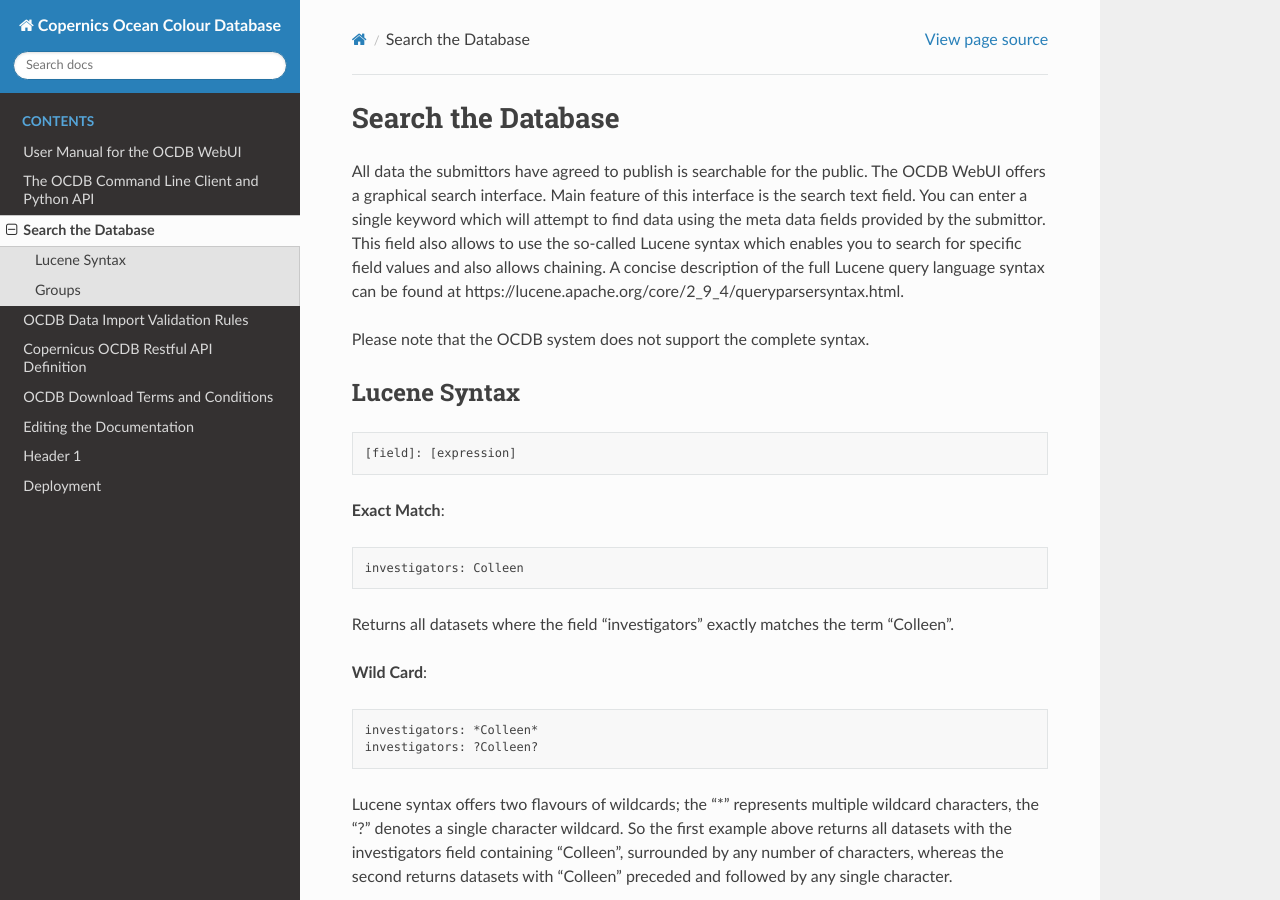
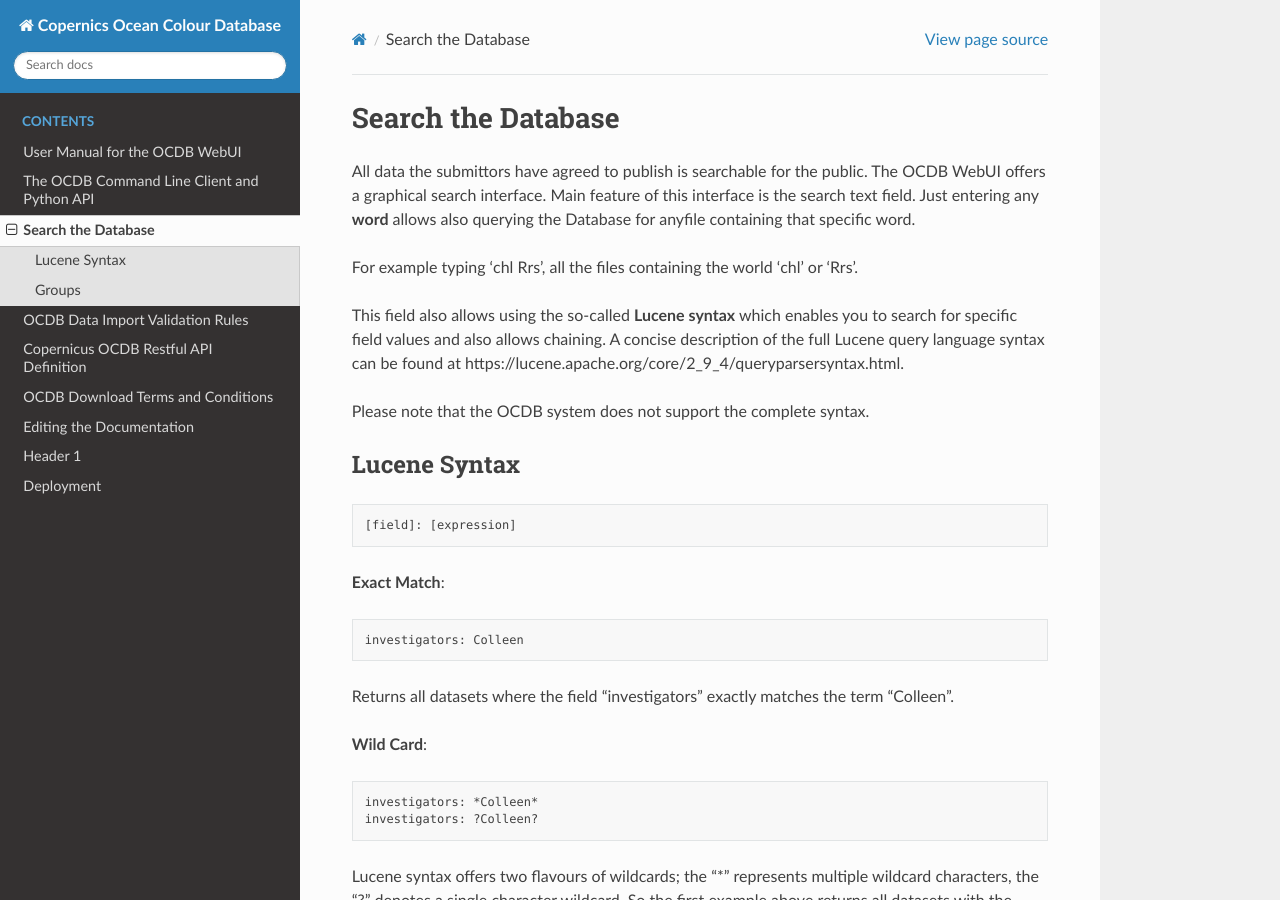
Before and after one commit to javierconcha/ocdb-docs, a Sphinx documentation site: the page built from docs/source/ocdb-search.md, in a window 1280 px wide and 900 px high. Built offline with Sphinx 7.4.7 and the Read the Docs theme 2.0.0, drawn with Linux system fonts in a browser that asks for light colours; pages that are not in the unit, such as notebooks, are missing from menus.

Commit message:
Update docs/source/ocdb-standard-field-unit.md, docs/source/ocdb-search.md files

```diff
--- a/docs/source/ocdb-search.md
+++ b/docs/source/ocdb-search.md
@@ -2,11 +2,11 @@
 
 All data the submittors have agreed to publish is searchable for the public.
 The OCDB WebUI offers a graphical search interface. Main feature of this interface is the search text field.
-You can enter a single keyword which will attempt to find data using the meta
-data fields provided by the submittor. This field also allows to use the
-so-called Lucene syntax which enables you to search for specific field values
-and also allows chaining. A concise description of the full Lucene query language syntax can be found at
-https://lucene.apache.org/core/2_9_4/queryparsersyntax.html.
+Just entering any __word__ allows also querying the Database for anyfile containing that specific word.
+
+For example typing 'chl Rrs', all the files containing the world 'chl' or 'Rrs'.
+
+This field also allows using the so-called __Lucene syntax__ which enables you to search for specific field values and also allows chaining. A concise description of the full Lucene query language syntax can be found at https://lucene.apache.org/core/2_9_4/queryparsersyntax.html.
 
 Please note that the OCDB system does not support the complete syntax.
 
```
Also changed, not shown: docs/source/ocdb-standard-field-unit.md (+1 -0 lines).
